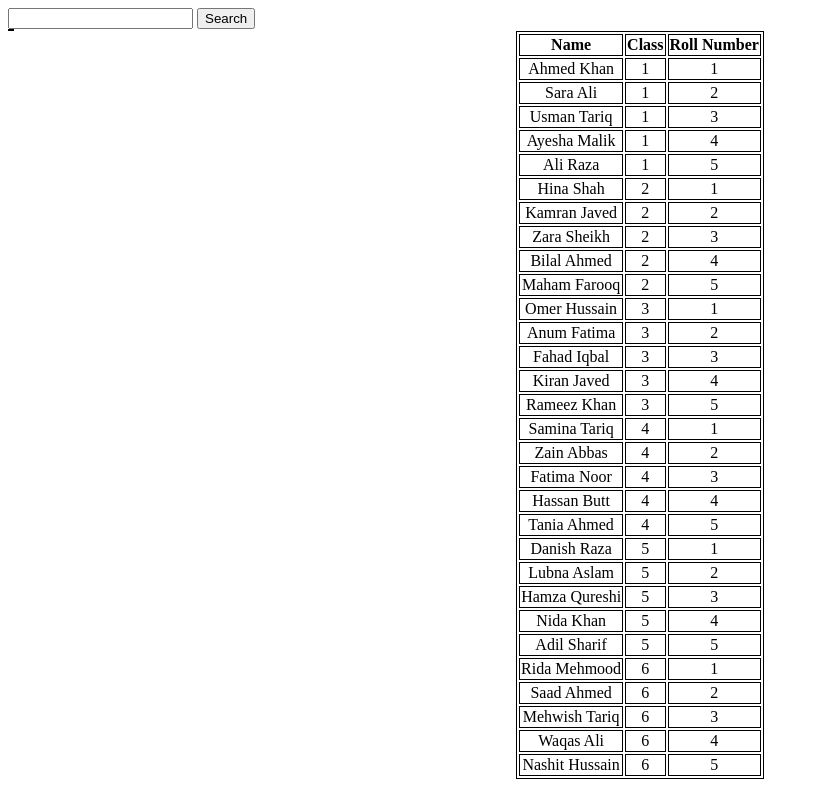
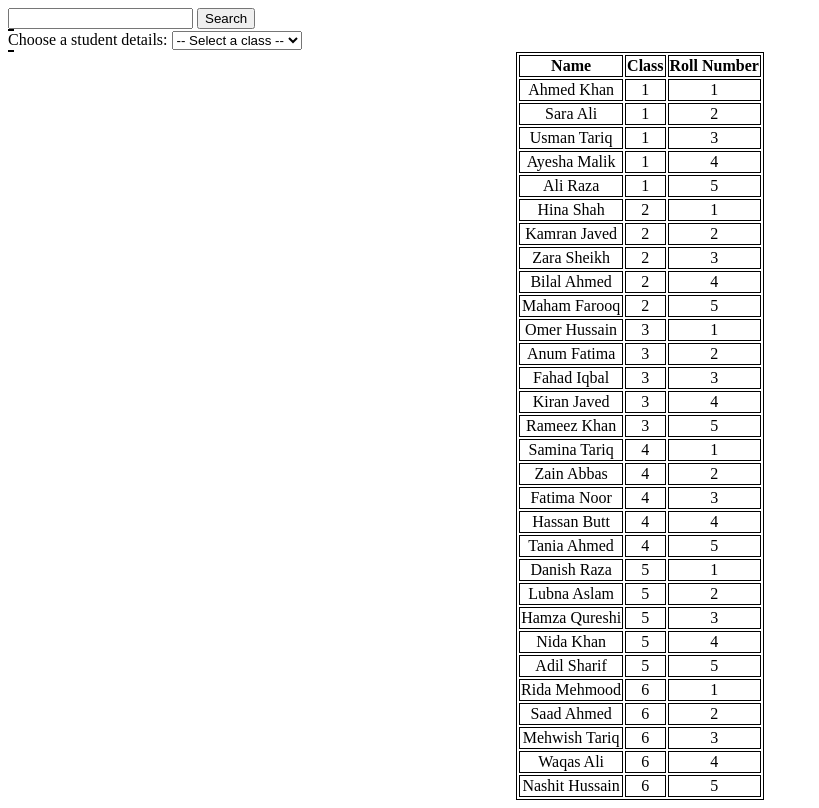
Before and after one commit to MuhammadElham/Retrieving-Data, a plain HTML site: page index.html in a window 1280 px wide. Shown: the whole page, without its empty margins (0-819 px from the left). Drawn offline with Linux system fonts and the light colour scheme.

Commit message:
Done Everything

```diff
--- a/index.html
+++ b/index.html
@@ -29,6 +29,20 @@
         <tbody id="tableBodySearch"></tbody>
       </table>
     </span>
+    <!-- DropDown -->
+    <label for="student"> Choose a student details: </label>
+    <select name="student" id="stdDetails" onchange="chanegeFunction()">
+      <option value="" selected disabled>-- Select a class --</option>
+      <option value="class 1">class 1</option>
+      <option value="class 2">class 2</option>
+      <option value="class 3">class 3</option>
+      <option value="class 4">class 4</option>
+      <option value="class 5">class 5</option>
+      <option value="class 6">class 6</option>
+    </select>
+    <table>
+      <tbody id="tbDropDown"></tbody>
+    </table>
     <!-- Table -->
     <div class="table">
       <table>
--- a/main.js
+++ b/main.js
@@ -35,15 +35,17 @@ for (i = 0; i < obj.length; i++) {
   const row = `<tr><td>${obj[i].name}</td><td>${obj[i].class}</td><td>${obj[i].roll}</td></tr>`;
   tableBody.innerHTML = tableBody.innerHTML + row;
 }
+
 // Search
 const tbData = document.getElementById("tableBodySearch");
 function forsearch() {
   const inpData = document.getElementById("search").value;
   // filter
   const filterData = obj.filter((student) => {
+    // filter hamesha poora object return karta hai jo condition satisfy kare,
     return student.name == inpData;
   });
-  console.log(filterData);
+  // console.log(filterData);
 
   // innerhtml end
   tbData.innerHTML = "";
@@ -62,4 +64,25 @@ function forsearch() {
     tbData.innerHTML += row;
   }
 }
+// OR
+// printing
+// tbSearch.innerHTML =
+//   filterOut.length > 0
+//     ? filterOut.map(
+//         (student) =>
+//           `<tr><td>${student.name}</td><td>${student.class}</td><td>${student.roll}</td></tr>`
+//       )
+//     : "<tr><td colspan=3>Not Found</td></tr>";
+// }
 // DropDown
+const tbdropDown = document.getElementById("tbDropDown");
+function chanegeFunction() {
+  let selectField = document.getElementById("stdDetails").value;
+  let classNumber = selectField.replace("class ", "");
+
+  const filterOut = obj.filter((student) => {
+    return student.class === parseInt(classNumber);
+  });
+  tbdropDown.innerHTML = filterOut.map((student) =>`<tr><td>${student.name}</td><td>${student.class}</td><td>${student.roll}</td></tr>`
+  ).join("");
+}
```
